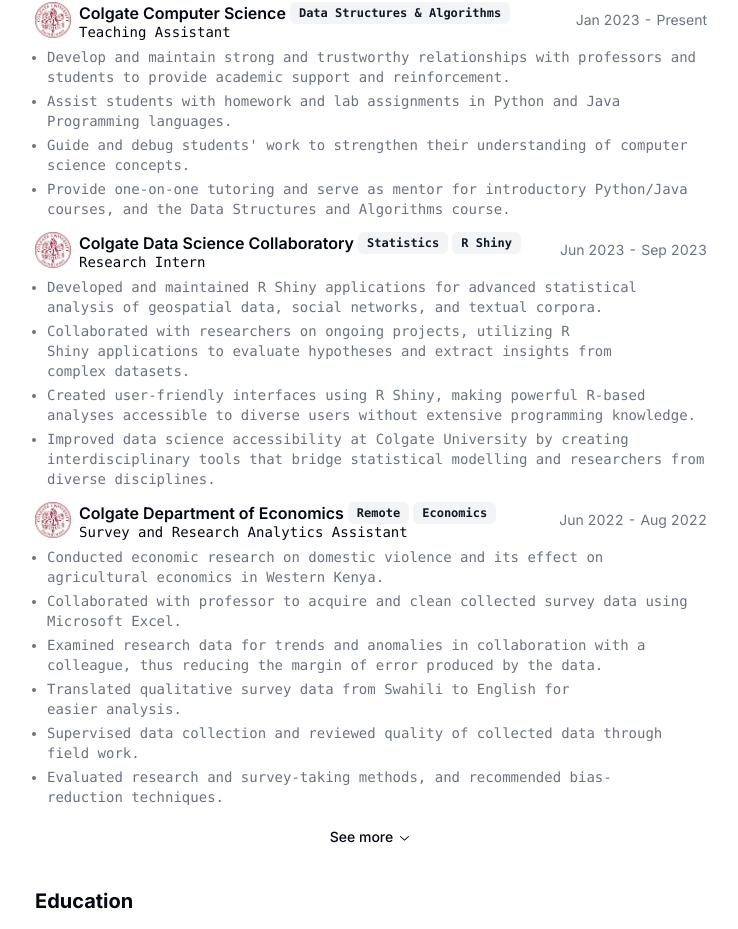
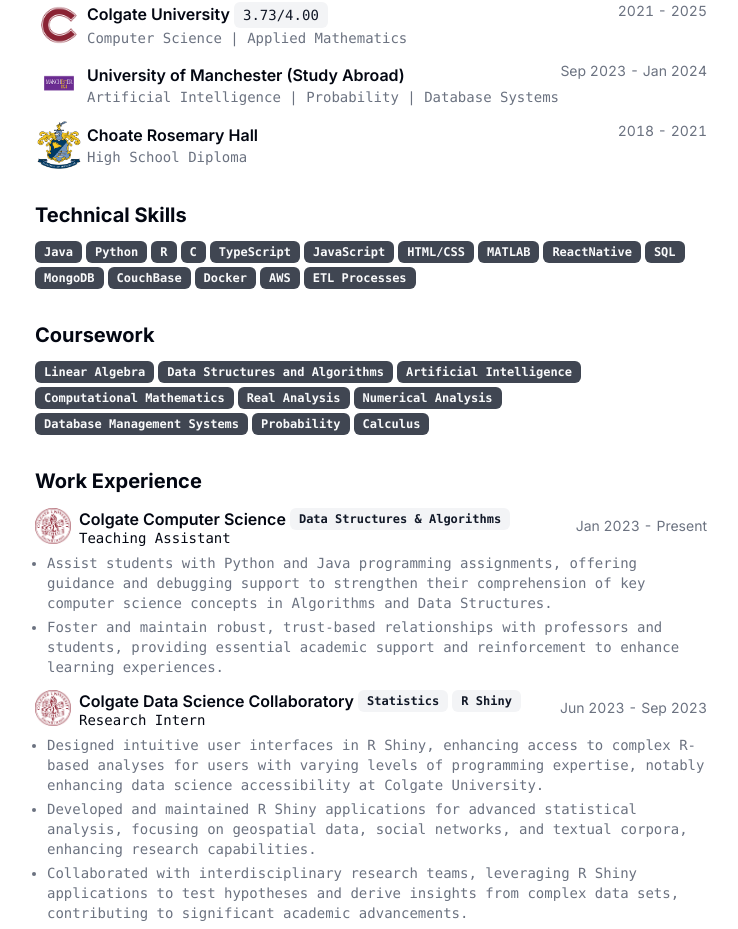
Before and after one commit to James-Njoroge/cv, a Next.js app: page /en in a window 1280 px wide. Shown: the part 519-1448 px from the top of the page, without its empty margins (269-1007 px from the left). Built offline with nearby package versions, Linux system fonts and the light colour scheme.

Commit message:
Made changes ready to fully deploy

```diff
--- /dev/null
+++ b/src/app/[locale]/coursework-section.tsx
@@ -0,0 +1,20 @@
+import { Badge } from "@/components/ui/badge";
+import { Section } from "@/components/ui/section";
+import { useResumeData } from "@/data/use-resume-data";
+import { useTranslations } from "next-intl";
+
+export const CourseworkSection = () => {
+  const t = useTranslations();
+  const resumeData = useResumeData();
+
+  return (
+    <Section>
+      <h2 className="text-xl font-bold">{t("sections.coursework")}</h2>
+      <div className="flex flex-wrap gap-1">
+        {resumeData.coursework.map((course) => {
+          return <Badge key={course}>{course}</Badge>;
+        })}
+      </div>
+    </Section>
+  );
+};
--- a/src/app/[locale]/education-section.tsx
+++ b/src/app/[locale]/education-section.tsx
@@ -1,4 +1,5 @@
 import { Card, CardHeader, CardContent } from "@/components/ui/card";
+import { Badge } from "@/components/ui/badge";
 import { Section } from "@/components/ui/section";
 import { useResumeData } from "@/data/use-resume-data";
 import { useTranslations } from "next-intl";
@@ -19,7 +20,15 @@
               <Card key={education.school}>
                 <CardHeader>
                   <div className="flex items-center justify-between gap-x-2 text-base">
-                    <h3 className="font-semibold ">{education.school}</h3>
+                    <h3 className="font-semibold ">{education.school}
+                      <span className="inline-flex gap-x-1">
+                        {education.badges.map((badge) => (
+                          <Badge variant="secondary" className="align-middle text-sm font-medium" key={badge}>
+                            {badge}
+                          </Badge>
+                        ))}
+                      </span>
+                    </h3>
                   </div>
                 </CardHeader>
                 <CardContent>{education.degree}</CardContent>
--- a/src/app/[locale]/page.tsx
+++ b/src/app/[locale]/page.tsx
@@ -8,6 +8,7 @@
 import { WorkExperienceSection } from "./work-experience-section";
 import { AboutSection } from "./about-section";
 import { EducationSection } from "./education-section";
+import { CourseworkSection } from "./coursework-section";
 import { SkillsSection } from "./skills-section";
 import { ProjectsSection } from "./projects-section";
 import { GlobeIcon } from "@radix-ui/react-icons";
@@ -67,6 +68,9 @@
           </Avatar>
         </div>
         <AboutSection />
+        <EducationSection />
+        <SkillsSection />
+        <CourseworkSection/>
         <WorkExperienceSection
           jobs={resumeData.work}
           dict={{
@@ -75,8 +79,6 @@
             workExperience: t("sections.workExperience"),
           }}
         />
-        <EducationSection />
-        <SkillsSection />
         <ProjectsSection />
       </section>
     </main>
--- a/src/data/use-resume-data.tsx
+++ b/src/data/use-resume-data.tsx
@@ -41,6 +41,7 @@
       {
         school: t("education.bachelor.school"),
         degree: t("education.bachelor.major"),
+        badges: ["3.73/4.00"],
         start: "2021",
         end: "2025",
         logo: ColgateLogo,
@@ -48,6 +49,7 @@
       {
         school: t("education.abroad.school"),
         degree: t("education.abroad.classes"),
+        badges: [],
         start: "Sep 2023",
         end: "Jan 2024",
         logo: ManchesterLogo,
@@ -55,6 +57,7 @@
       {
         school: t("education.highSchool.school"),
         degree: t("education.highSchool.degree"),
+        badges: [],
         start: "2018",
         end: "2021",
         logo: choateLogo,
@@ -72,8 +75,6 @@
         description: [
           t("work.colgate-ta.description.1"),
           t("work.colgate-ta.description.2"),
-          t("work.colgate-ta.description.3"),
-          t("work.colgate-ta.description.4"),
         ],
       },
       {
@@ -88,7 +89,6 @@
           t("work.colgate-research.description.1"),
           t("work.colgate-research.description.2"),
           t("work.colgate-research.description.3"),
-          t("work.colgate-research.description.4"),
         ],
       },
       {
@@ -103,9 +103,6 @@
           t("work.colgate-econ.description.1"),
           t("work.colgate-econ.description.2"),
           t("work.colgate-econ.description.3"),
-          t("work.colgate-econ.description.4"),
-          t("work.colgate-econ.description.5"),
-          t("work.colgate-econ.description.6"),
         ],
       },
       {
@@ -171,6 +168,17 @@
       "AWS",
       "ETL Processes",
     ],
+    coursework: [
+      "Linear Algebra",
+      "Data Structures and Algorithms",
+      "Artificial Intelligence",
+      "Computational Mathematics",
+      "Real Analysis",
+      "Numerical Analysis",
+      "Database Management Systems",
+      "Probability",
+      "Calculus"
+    ],
     projects: [
       {
         title: t("projects.sloop.title"),
@@ -181,6 +189,15 @@
           href: "https://www.colgate.edu/success-after-colgate/entrepreneurship-and-innovation/thought-action/thought-action-incubator",
         },
       },
+      {
+        title: t("projects.website.title"),
+        techStack: ["Next.js", "Tailwind CSS", "TypeScript", "React"],
+        description: t("projects.website.description"),
+        link: {
+          label: "Personal Website",
+          href: "https://www.jnjoroge.dev",
+        }
+      },
     ],
   } as const;
 };
--- a/src/messages/en.json
+++ b/src/messages/en.json
@@ -4,14 +4,15 @@
     "about": "About",
     "workExperience": "Work Experience",
     "education": "Education",
-    "skills": "Skills",
+    "skills": "Technical Skills",
+    "coursework": "Coursework",
     "projects": "Projects"
   },
-  "about": "Student Software and Data Engineer",
+  "about": "Software and Data Engineering Student",
   "summary": "I am an ambitious, diligent, and analytical student leader with a portfolio in software development, data analytics, and research, exemplified by outstanding academic performance and co-founding a student-run tech startup at Colgate University.",
   "education": {
     "bachelor": {
-      "school": "Colgate Univiersity",
+      "school": "Colgate University ",
       "major": "Computer Science | Applied Mathematics"
     },
     "abroad": {
@@ -27,30 +28,24 @@
     "colgate-ta" : {
       "title": "Teaching Assistant",
       "description": {
-        "1": "Develop and maintain strong and trustworthy relationships with professors and students to provide academic support and reinforcement.",
-        "2": "Assist students with homework and lab assignments in Python and Java Programming languages.",
-        "3": "Guide and debug students' work to strengthen their understanding of computer science concepts.",
-        "4": "Provide one-on-one tutoring and serve as mentor for introductory Python/Java courses, and the Data Structures and Algorithms course."
+        "1": "Assist students with Python and Java programming assignments, offering guidance and debugging support to strengthen their comprehension of key computer science concepts in Algorithms and Data Structures.",
+        "2": "Foster and maintain robust, trust-based relationships with professors and students, providing essential academic support and reinforcement to enhance learning experiences."
       }
     },
     "colgate-research" : {
       "title": "Research Intern",
       "description": {
-        "1": "Developed and maintained R Shiny applications for advanced statistical analysis of geospatial data, social networks, and textual corpora.",
-        "2": "Collaborated with researchers on ongoing projects, utilizing R Shiny applications to evaluate hypotheses and extract insights from complex datasets.",
-        "3": "Created user-friendly interfaces using R Shiny, making powerful R-based analyses accessible to diverse users without extensive programming knowledge.",
-        "4": "Improved data science accessibility at Colgate University by creating interdisciplinary tools that bridge statistical modelling and researchers from diverse disciplines."
+        "1": "Designed intuitive user interfaces in R Shiny, enhancing access to complex R-based analyses for users with varying levels of programming expertise, notably enhancing data science accessibility at Colgate University.",
+        "2": "Developed and maintained R Shiny applications for advanced statistical analysis, focusing on geospatial data, social networks, and textual corpora, enhancing research capabilities.",
+        "3": "Collaborated with interdisciplinary research teams, leveraging R Shiny applications to test hypotheses and derive insights from complex data sets, contributing to significant academic advancements."
       }
     },
     "colgate-econ" : {
       "title": "Survey and Research Analytics Assistant",
       "description": {
-        "1": "Conducted economic research on domestic violence and its effect on agricultural economics in Western Kenya.",
+        "1": "Evaluated research and survey-taking methods, and recommended bias-reduction techniques.",
         "2": "Collaborated with professor to acquire and clean collected survey data using Microsoft Excel.",
-        "3": "Examined research data for trends and anomalies in collaboration with a colleague, thus reducing the margin of error produced by the data.",
-        "4": "Translated qualitative survey data from Swahili to English for easier analysis.",
-        "5": "Supervised data collection and reviewed quality of collected data through field work.",
-        "6": "Evaluated research and survey-taking methods, and recommended bias-reduction techniques."
+        "3": "Examined research data for trends and anomalies in collaboration with a colleague, thus reducing the margin of error produced by the data."
       }
     },
     "colgate-its" : {
@@ -85,6 +80,10 @@
     "sloop": {
       "title": "Sloop Software",
       "description": "Student-run company that focuses on software development projects."
+    },
+    "website": {
+      "title": "Personal Website",
+      "description": "My personal website and online CV. Built with Next.js and Tailwind CSS."
     }
   },
   "present": "Present",
```
